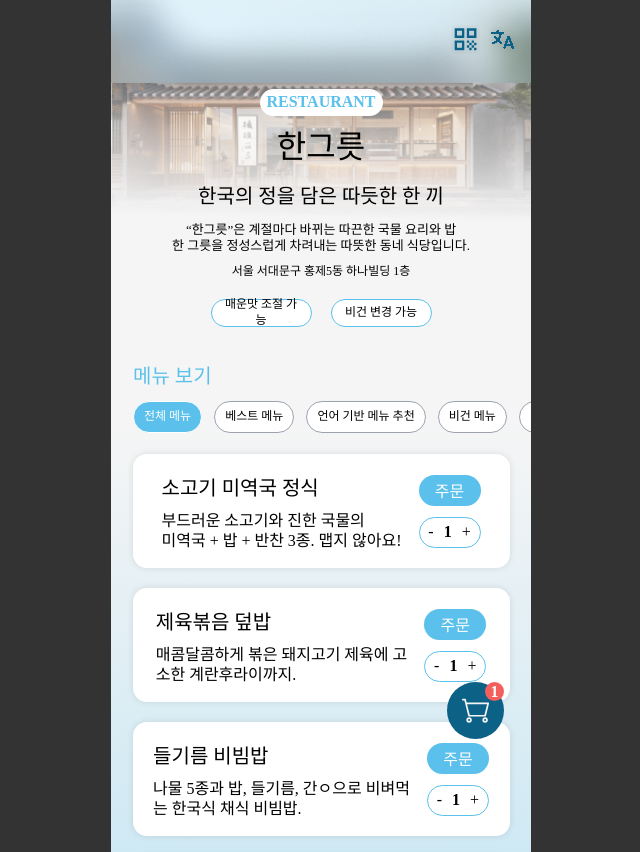
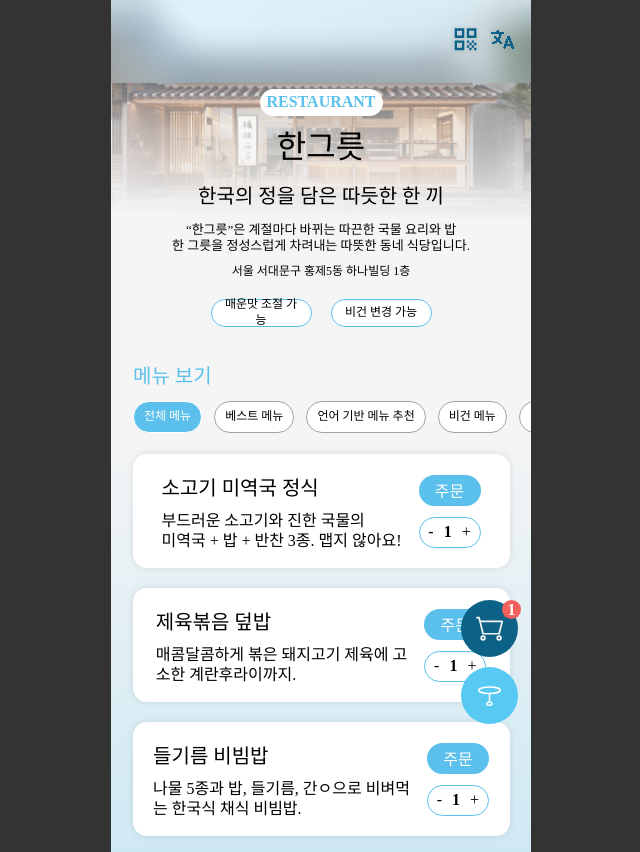
Before and after one commit to TaekyeongOh/likelion_centerton2025, a React (Create React App) app: page / in a window 1280 px wide. Shown: the whole page, without its empty margins (319-959 px from the left). Built offline with nearby package versions, Linux system fonts and the light colour scheme; a web font is replaced by a local one.

Commit message:
테이블 번호 기능 추가

```diff
--- a/src/App.js
+++ b/src/App.js
@@ -3,6 +3,7 @@ import { BrowserRouter, Route, Routes } from 'react-router-dom'
 import Menu from './components/Customer_Section/Menu'
 import Menu_Best from './components/Customer_Section/Menu_Best'
 import Menu_Language from './components/Customer_Section/Menu_Language'
+import Menu_Table from './components/Customer_Section/Menu_Table'
 import Cus_options from './components/Customer_Section/Cus_options'
 import Cus_order from './components/Customer_Section/Cus_order'
 
@@ -13,6 +14,7 @@ const App = () => {
       <Route path='/' element={<Menu />} />
       <Route path='/menu_best' element={<Menu_Best />} />
       <Route path='/menu_language' element={<Menu_Language />} />
+      <Route path='/menu_table' element={<Menu_Table />} />
       <Route path='/cus_order' element={<Cus_order />} />
       <Route path='/cus_options' element={<Cus_options />} />
     </Routes>
--- a/src/assets/sass/section/Customer_menu.scss
+++ b/src/assets/sass/section/Customer_menu.scss
@@ -219,10 +219,17 @@
         }
     }
 
-    .cart_icon{
-        width: 100%;
+    .icon{
         position: sticky;
         z-index: 3;
+        top: 600px;
+        margin-left: 336px;
+        display: flex;
+        flex-direction: column;
+        align-items: center;
+        gap: 10px;
+
+        .cart_icon{
             display: flex;
             justify-content: center;
             align-items: center;
@@ -231,8 +238,6 @@
             border-radius: 50%;
             background-color: #0C6186;
 
-        top: 80%;
-        margin-left: 336px;
 
             img{
                 width: 29px;
@@ -243,7 +248,7 @@
                 // display: none;
                 position: absolute;
                 top: 0;
-            right: 0;
+                right: 10px;
                 text-align: center;
                 width: 19px;
                 height: 19px;
@@ -253,6 +258,9 @@
             }
 
         }
+
+    }
+
 
 }
 
@@ -490,10 +498,17 @@
         }
     }
 
-    .cart_icon{
-        width: 100%;
+    .icon{
         position: sticky;
         z-index: 3;
+        top: 600px;
+        margin-left: 336px;
+        display: flex;
+        flex-direction: column;
+        align-items: center;
+        gap: 10px;
+
+        .cart_icon{
             display: flex;
             justify-content: center;
             align-items: center;
@@ -502,8 +517,6 @@
             border-radius: 50%;
             background-color: #0C6186;
 
-        top: 80%;
-        margin-left: 336px;
 
             img{
                 width: 29px;
@@ -514,13 +527,15 @@
                 display: none;
                 position: absolute;
                 top: 0;
-            right: 0;
+                right: 10px;
                 text-align: center;
                 width: 19px;
                 height: 19px;
                 border-radius: 50%;
                 background-color: #F25F5C;
                 color: #FFFFFF;
+            }
+
         }
 
     }
@@ -772,10 +787,17 @@
         }
     }
 
-    .cart_icon{
-        width: 100%;
+    .icon{
         position: sticky;
         z-index: 3;
+        top: 600px;
+        margin-left: 336px;
+        display: flex;
+        flex-direction: column;
+        align-items: center;
+        gap: 10px;
+
+        .cart_icon{
             display: flex;
             justify-content: center;
             align-items: center;
@@ -784,8 +806,6 @@
             border-radius: 50%;
             background-color: #0C6186;
 
-        top: 80%;
-        margin-left: 336px;
 
             img{
                 width: 29px;
@@ -796,7 +816,7 @@
                 display: none;
                 position: absolute;
                 top: 0;
-            right: 0;
+                right: 10px;
                 text-align: center;
                 width: 19px;
                 height: 19px;
@@ -806,4 +826,6 @@
             }
 
         }
+
     }
+}
--- a/src/components/Customer_Section/Menu.jsx
+++ b/src/components/Customer_Section/Menu.jsx
@@ -5,6 +5,7 @@ import main from '../../assets/img/cus_menu/main.png'
 import header from '../../assets/img/cus_menu/header.png'
 import cart from '../../assets/img/cus_menu/cart.svg'
 import { Link } from 'react-router-dom'
+import NumberSelector from './Menu_Table'
 
 const Main = () => {
   return (
@@ -153,9 +154,16 @@ const Main = () => {
             </div>
           </div>
         </main>
-        <div className="cart_icon">
-          <img src={cart} alt="" />
-          <div className="cart_count">1</div>
+        <div className="icon">
+          <div id="icon" className="cart_icon">
+            <div className="cart">
+              <img src={cart} alt="" />
+            <div className="cart_count">1</div>
+          </div>
+          </div>
+          <div id="icon" className="table_icon">
+            <NumberSelector/>
+          </div>
         </div>
     </div>
   )
--- a/src/components/Customer_Section/Menu_Best.jsx
+++ b/src/components/Customer_Section/Menu_Best.jsx
@@ -5,6 +5,7 @@ import main from '../../assets/img/cus_menu/main.png'
 import header from '../../assets/img/cus_menu/header.png'
 import cart from '../../assets/img/cus_menu/cart.svg'
 import { Link } from 'react-router-dom'
+import NumberSelector from './Menu_Table'
 
 const Menu_Bset = () => {
   return (
@@ -120,9 +121,16 @@ const Menu_Bset = () => {
             </div>
             </div>
         </main>
-        <div className="cart_icon">
-            <img src={cart} alt="" />
-            <div className="cart_count">1</div>
+        <div className="icon">
+                <div id="icon" className="cart_icon">
+                    <div className="cart">
+                    <img src={cart} alt="" />
+                    <div className="cart_count">1</div>
+                </div>
+                </div>
+            <div id="icon" className="table_icon">
+                <NumberSelector/>
+            </div>
         </div>
     </div>
   )
--- a/src/components/Customer_Section/Menu_Language.jsx
+++ b/src/components/Customer_Section/Menu_Language.jsx
@@ -5,6 +5,7 @@ import main from '../../assets/img/cus_menu/main.png'
 import header from '../../assets/img/cus_menu/header.png'
 import cart from '../../assets/img/cus_menu/cart.svg'
 import { Link } from 'react-router-dom'
+import NumberSelector from './Menu_Table'
 
 const Menu_language = () => {
   return (
@@ -129,10 +130,17 @@ const Menu_language = () => {
                 </div>
                 </div>
             </main>
-            <div className="cart_icon">
-                <img src={cart} alt="" />
-                <div className="cart_count">1</div>
+            <div className="icon">
+                <div id="icon" className="cart_icon">
+                    <div className="cart">
+                    <img src={cart} alt="" />
+                    <div className="cart_count">1</div>
+                </div>
+                </div>
+            <div id="icon" className="table_icon">
+                <NumberSelector/>
             </div>
+        </div>
     </div>
   )
 }
--- /dev/null
+++ b/src/components/Customer_Section/Menu_Table.jsx
@@ -0,0 +1,80 @@
+import React, { useState } from 'react';
+import table from '../../assets/img/cus_menu/table.svg'
+
+const numbers = [1, 2, 3, 4, 5, 6, 7, 8, 9, 10];
+
+function NumberSelector() {
+  const [mode, setMode] = useState('circle'); // 'circle' | 'selector' | 'selected'
+  const [selected, setSelected] = useState(null);
+
+  return (
+    <div style={{display: 'flex', justifyContent: 'center', alignItems: 'center'}}>
+      {mode === 'circle' && (
+        <div
+          style={{
+            width: 57,
+            height: 57,
+            borderRadius: '50%',
+            background: '#58C9F3',
+            display: 'flex',
+            justifyContent: 'center',
+            alignItems: 'center',
+            fontSize: 48,
+            cursor: 'pointer',
+          }}
+          onClick={() => setMode('selector')}
+        >
+          {/* Circle Icon (원형) */}
+          <img src={table} alt="" style={{ width: 23, height: 28 }}/>
+        </div>
+      )}
+
+      {mode === 'selector' && (
+        <div
+          style={{
+            width: 57,
+            height: 170,
+            borderRadius: 28,
+            background: '#58C9F3',
+            display: 'flex',
+            flexDirection: 'column',
+            justifyContent: 'center',
+            alignItems: 'center',
+            overflowY: 'scroll',
+          }}
+        >
+          {numbers.map(n => (
+            <div
+              key={n}
+              style={{ fontSize: 20, margin: 10, cursor: 'pointer', color: 'white' }}
+              onClick={() => { setSelected(n); setMode('selected'); }}
+            >
+              {n}
+            </div>
+          ))}
+        </div>
+      )}
+
+      {mode === 'selected' && (
+        <div
+          style={{
+            width: 57,
+            height: 57,
+            borderRadius: '50%',
+            background: '#58C9F3',
+            color: '#ffffff',
+            display: 'flex',
+            justifyContent: 'center',
+            alignItems: 'center',
+            fontSize: 20,
+            cursor:'pointer',
+          }}
+        >
+          {selected}
+        </div>
+      )}
+    </div>
+  );
+}
+
+export default NumberSelector;
```
Also changed, not shown: src/assets/img/cus_menu/table.svg (added). Lines whose indentation alone changed are shown as unchanged.
